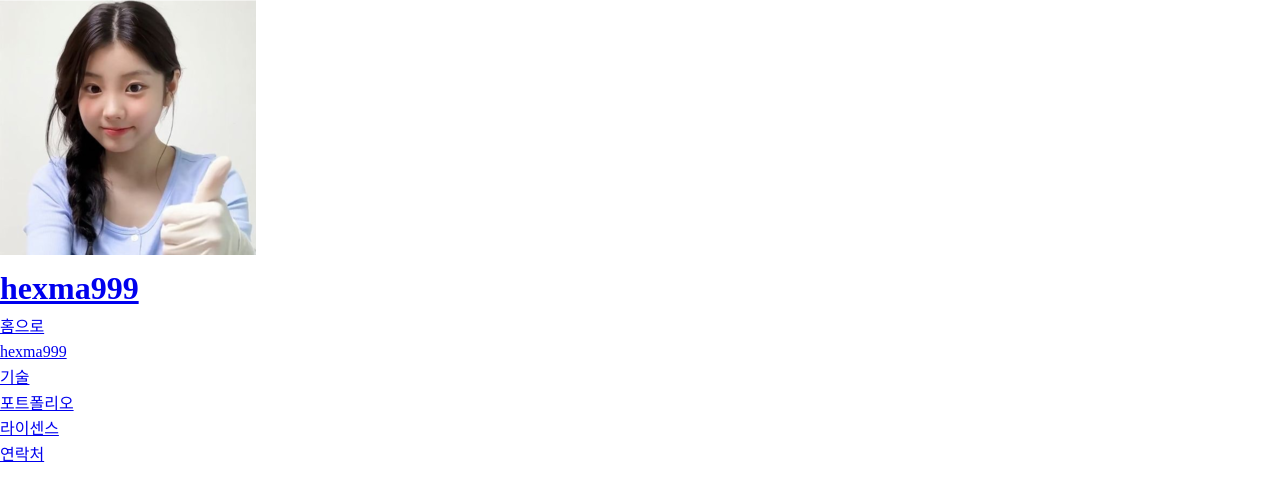
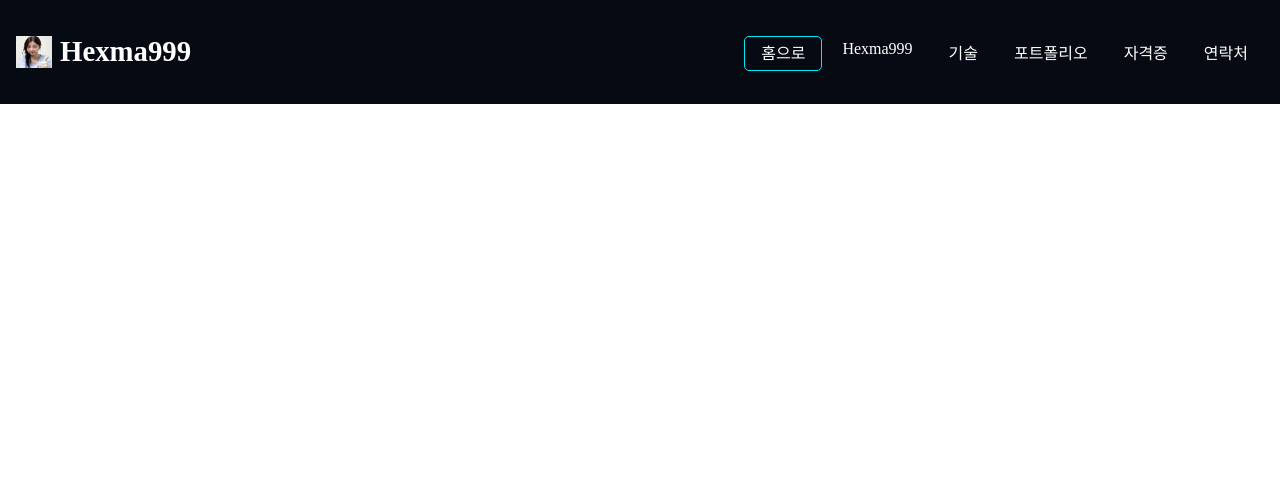
Before and after one commit to hexma999/MYSITE, a plain HTML site: page index.html in a window 1280 px wide. Drawn offline with Linux system fonts and the light colour scheme; a web font is replaced by a local one.

Commit message:
header css 적용

```diff
--- a/css/style.css
+++ b/css/style.css
@@ -19,12 +19,85 @@
   font-weight: 700;
   font-display: swap;
 }
+
+/*Global*/
+:root {
+  --color-primary: var(--color-black);
+  --color-primary-variant: var(--color-gray);
+  --color-accent: var(--color-blue);
+  --color-accent-variant: var(--color-orange);
+  --color-text: var(--color-white);
+
+  --color-black: #050a13;
+  --color-gray: #1b1e26;
+  --color-blue: #03e8f9;
+  --color-orange: #fd6413;
+  --color-white: #fff;
+
+  --size-max-width: 1200px;
+}
+
 * {
-  margin: 0;
-  padding: 0;
   box-sizing: border-box;
 }
+
 body {
   font-family: GMarketSans;
-  line-height: 1.6;
+  margin: 0;
 }
+
+a {
+  text-decoration: none;
+  color: var(--color-text);
+}
+
+ul {
+  list-style: none;
+  padding: 0;
+}
+
+/* header */
+.header {
+  background-color: var(--color-primary);
+  position: fixed;
+  top: 0;
+  width: 100%;
+  padding: 1rem;
+  display: flex;
+  justify-content: space-between;
+  align-items: center;
+  z-index: 10;
+}
+
+.header__logo {
+  display: flex;
+  align-items: center;
+  gap: 8px;
+}
+
+.header__logo__img {
+  width: 36px;
+  height: 32px;
+}
+
+.header__logo__title {
+  font-size: 1.8rem;
+}
+
+.header__menu {
+  display: flex;
+  gap: 4px;
+}
+
+.header__menu__item {
+  padding: 8px 16px;
+}
+
+.header__menu__item:hover {
+  border-bottom: 1px solid var(--color-accent);
+}
+
+.header__menu__item.active {
+  border: 1px solid var(--color-accent);
+  border-radius: 5px;
+}
--- a/index.html
+++ b/index.html
@@ -3,48 +3,43 @@
   <head>
     <meta charset="UTF-8" />
     <meta name="viewport" content="width=device-width, initial-scale=1.0" />
-    <meta name="author" content="hexma999" />
+    <meta name="author" content="Ryuzy" />
     <meta name="description" content="아일릿 좋아 AI 개발자" />
     <link rel="shortcut icon" href="./images/onehee.ico" type="images/x-icon" />
+    <title>Hexma999&#39;s Website</title>
     <link rel="stylesheet" href="./css/style.css" />
-    <title>hexma999&#39;s Website</title>
   </head>
   <body>
-    <!--header-->
-    <header>
-      <div>
-        <img src="./images/onehee.ico" alt="logo" />
-        <h1><a href="#">hexma999 </a></h1>
+    <!-- header -->
+    <header class="header">
+      <div class="header__logo">
+        <img class="header__logo__img" src="./images/onehee.ico" alt="logo" />
+        <h1 class="header__logo__title"><a href="#">Hexma999</a></h1>
       </div>
-      <nav>
-        <ul>
-          <li><a href="#home">홈으로</a></li>
-          <li><a href="#about">hexma999</a></li>
-          <li><a href="#skills">기술</a></li>
-          <li><a href="#work">포트폴리오</a></li>
-          <li><a href="#license">라이센스</a></li>
-          <li><a href="#contact">연락처</a></li>
+      <nav class="header__nav">
+        <ul class="header__menu">
+          <li><a href="#home" class="header__menu__item active">홈으로</a></li>
+          <li><a href="#about" class="header__menu__item">Hexma999</a></li>
+          <li><a href="#skills" class="header__menu__item">기술</a></li>
+          <li><a href="#work" class="header__menu__item">포트폴리오</a></li>
+          <li><a href="#license" class="header__menu__item">자격증</a></li>
+          <li><a href="#contact" class="header__menu__item">연락처</a></li>
         </ul>
       </nav>
     </header>
-    <!--Main-->
+    <!-- Main -->
     <main>
-      <!--home-->
+      <!-- home -->
       <section id="home"></section>
-
-      <!--about-->
+      <!-- about -->
       <section id="about"></section>
-
-      <!--skills-->
+      <!-- skills -->
       <section id="skills"></section>
-
-      <!--work-->
+      <!-- work -->
       <section id="work"></section>
-
-      <!--license-->
+      <!-- license -->
       <section id="license"></section>
-
-      <!--contact-->
+      <!-- contact -->
       <section id="contact"></section>
     </main>
   </body>
```
